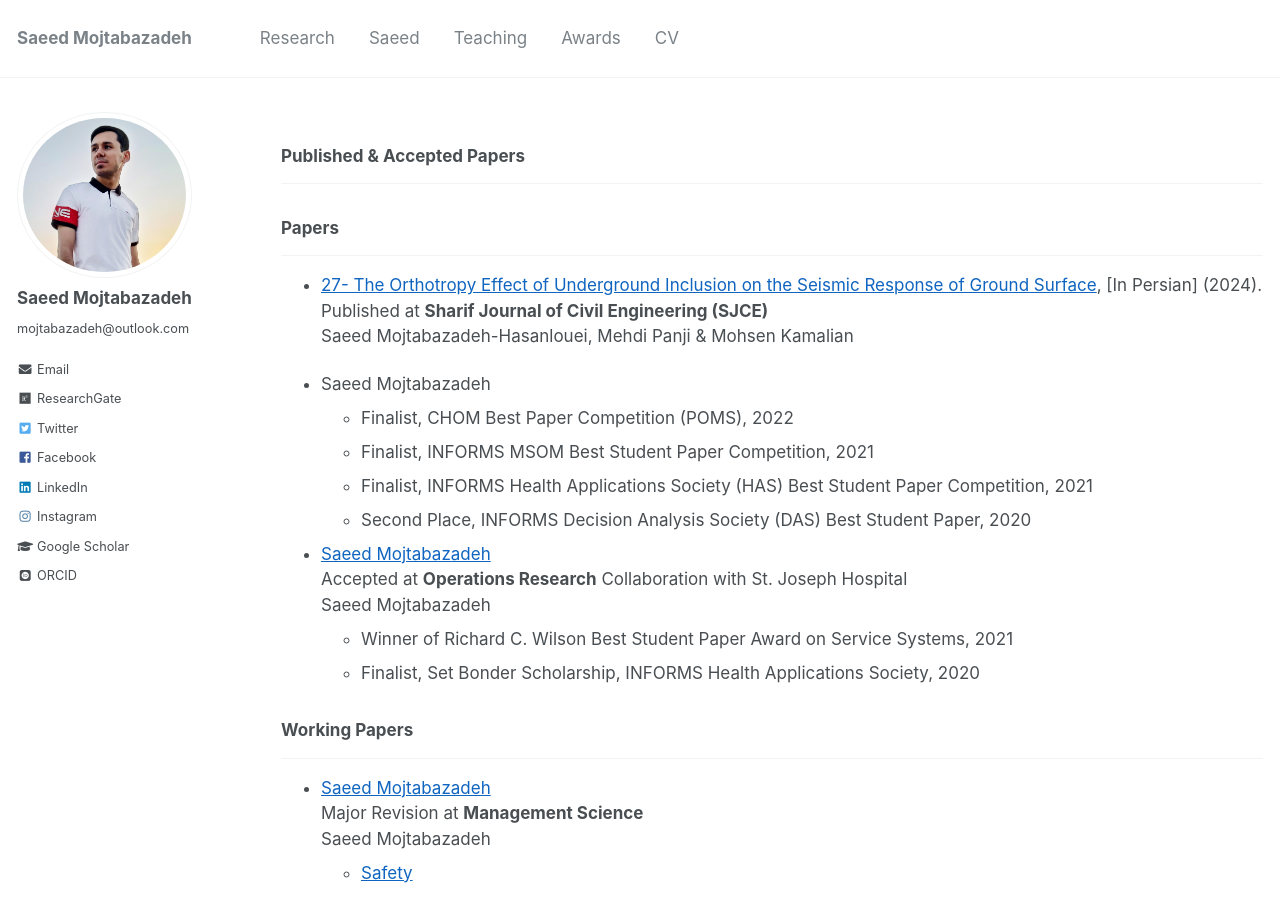
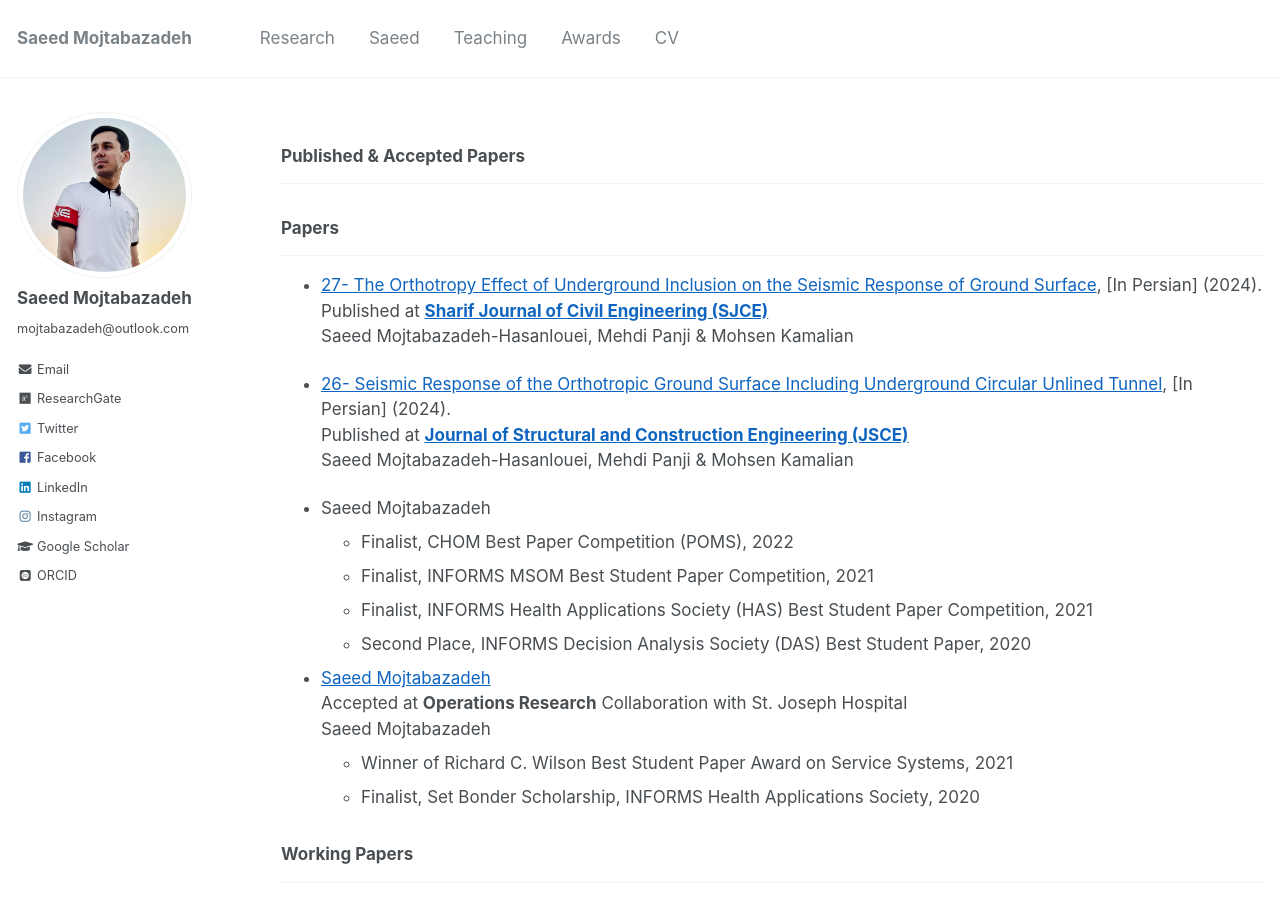
Before and after one commit to mojtabazadeh/mojtabazadeh.github.io, a Jekyll site: the page built from _pages/research.md, in a window 1280 px wide and 900 px high. Built offline with Jekyll 4.4.1, drawn with Linux system fonts in a browser that asks for light colours; some web fonts are replaced.

Commit message:
Update research.md

```diff
--- a/_pages/research.md
+++ b/_pages/research.md
@@ -10,8 +10,12 @@ ___
 ### Papers
 ___
 * [27- The Orthotropy Effect of Underground Inclusion on the Seismic Response of Ground Surface](https://drive.google.com/file/d/1gZ8aF2_FtYW0XBLlXkPnH97Sx1cUNRxv/view?usp=drive_link), [In Persian] (2024).
-Published at **Sharif Journal of Civil Engineering (SJCE)**
-Saeed Mojtabazadeh-Hasanlouei, Mehdi Panji & Mohsen Kamalian
+  Published at [**Sharif Journal of Civil Engineering (SJCE)**](https://sjce.journals.sharif.edu/article_23630.html?lang=en)
+  Saeed Mojtabazadeh-Hasanlouei, Mehdi Panji & Mohsen Kamalian
+
+* [26- Seismic Response of the Orthotropic Ground Surface Including Underground Circular Unlined Tunnel](https://drive.google.com/file/d/1hZ532hBk93MWAzn8dMg24jnVr2pg0ZNg/view?usp=drive_link), [In Persian] (2024).
+  Published at [**Journal of Structural and Construction Engineering (JSCE)**](https://www.jsce.ir/article_199086.html?lang=en)
+  Saeed Mojtabazadeh-Hasanlouei, Mehdi Panji & Mohsen Kamalian
 
 
 
```
